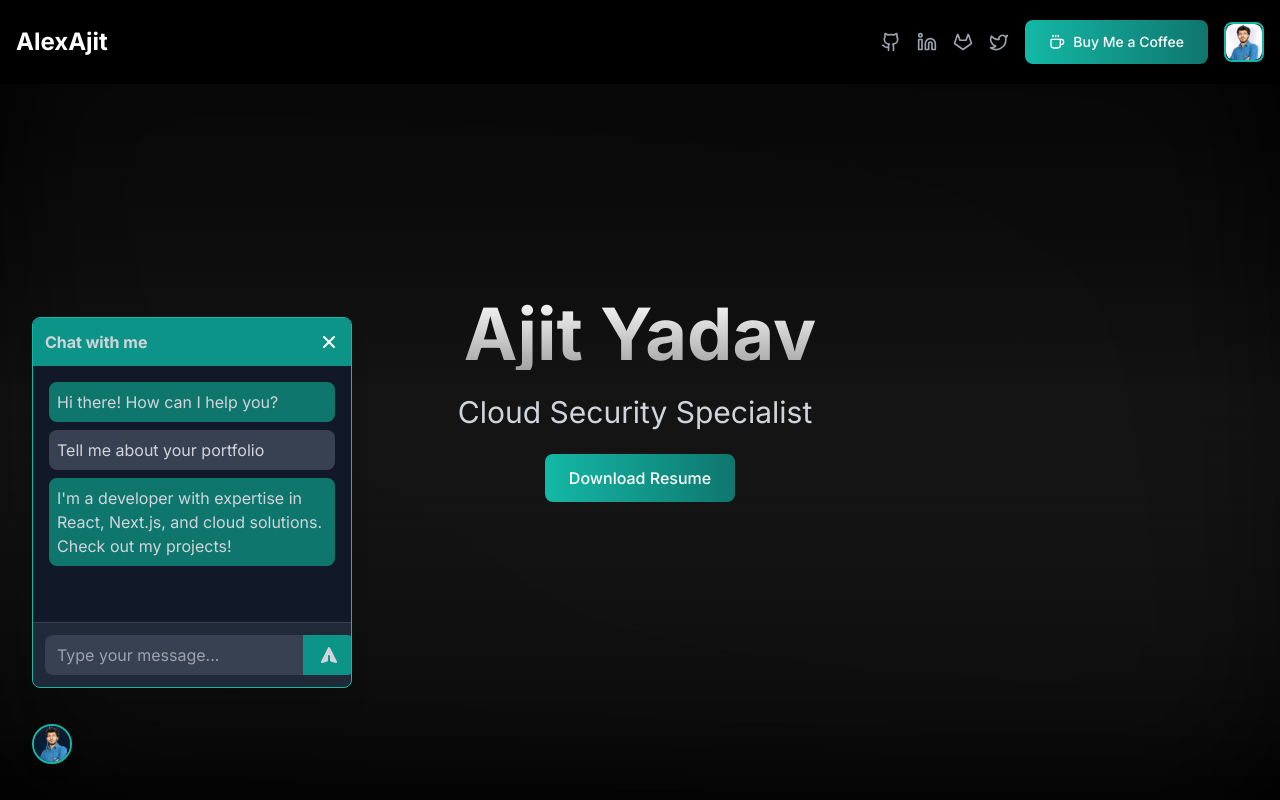
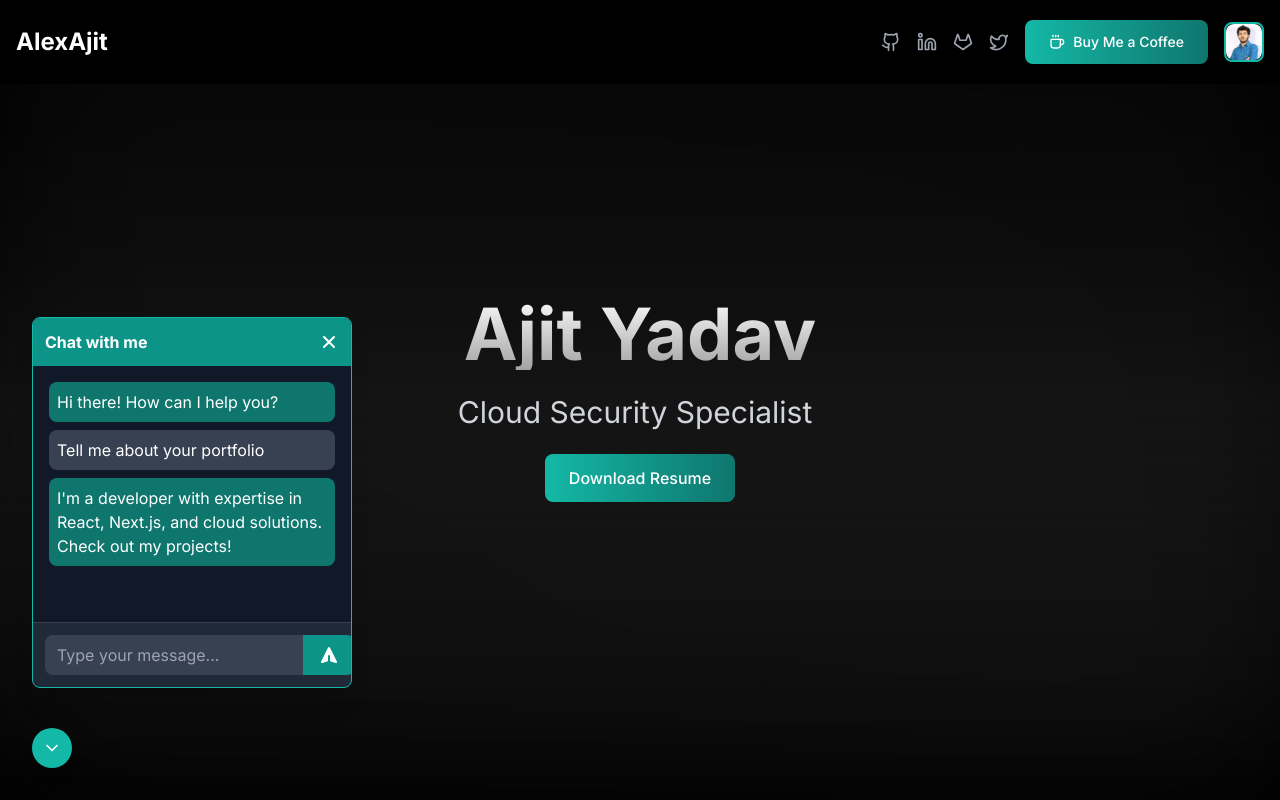
Before and after one commit to AlexAjit/See-My-Portfolio, a Next.js app: page / in a window 1280 px wide. Both pictures are taken after a click on the button 52 px from the left and 744 px from the top of the page. Shown: the top 800 px of the page. Built offline with nearby package versions, Linux system fonts and the light colour scheme.

Commit message:
ChatAvatarChanged

```diff
--- a/components/AvatarChat.jsx
+++ b/components/AvatarChat.jsx
@@ -1,8 +1,100 @@
+// // components/AvatarChat.jsx
+// "use client"
+// import { useState, useRef, useEffect } from 'react';
+// import avatar from "@/assets/avatar1.png";
+// import Image from 'next/image';
+
+// const AvatarChat = () => {
+//   const [isOpen, setIsOpen] = useState(false);
+//   const chatbotRef = useRef(null);
+
+//   // Click outside to close chatbot
+//   useEffect(() => {
+//     const handleClickOutside = (event) => {
+//       if (chatbotRef.current && !chatbotRef.current.contains(event.target) && isOpen) {
+//         setIsOpen(false);
+//       }
+//     };
+
+//     document.addEventListener('mousedown', handleClickOutside);
+//     return () => {
+//       document.removeEventListener('mousedown', handleClickOutside);
+//     };
+//   }, [isOpen]);
+
+//   // Toggle chatbot visibility
+//   const toggleChatbot = () => {
+//     setIsOpen(!isOpen);
+//   };
+
+//   return (
+//     <div className="fixed left-8 bottom-8 z-50">
+//       <div className="relative">
+//         {/* Avatar */}
+//         <button
+//           onClick={toggleChatbot}
+//           className="relative w-10 h-10 rounded-full overflow-hidden border-2 border-teal-500 hover:border-teal-400 transition-all shadow-lg"
+//           aria-label="Open chat"
+//         >
+//           <Image
+//             src={avatar}
+//             alt="Your Avatar"
+//             width={64}
+//             height={64}
+//             className="object-cover"
+//           />
+//         </button>
+
+//         {/* Chatbot */}
+//         {isOpen && (
+//           <div
+//             ref={chatbotRef}
+//             className="absolute bottom-20 left-0 w-80 bg-gray-800 rounded-lg shadow-xl border border-teal-500 overflow-hidden"
+//           >
+//             <div className="bg-teal-600 p-3 flex justify-between items-center">
+//               <span className="font-bold">Chat with me</span>
+//               <button onClick={toggleChatbot} className="text-white hover:text-gray-200">
+//                 <svg xmlns="http://www.w3.org/2000/svg" className="h-5 w-5" viewBox="0 0 20 20" fill="currentColor">
+//                   <path fillRule="evenodd" d="M4.293 4.293a1 1 0 011.414 0L10 8.586l4.293-4.293a1 1 0 111.414 1.414L11.414 10l4.293 4.293a1 1 0 01-1.414 1.414L10 11.414l-4.293 4.293a1 1 0 01-1.414-1.414L8.586 10 4.293 5.707a1 1 0 010-1.414z" clipRule="evenodd" />
+//                 </svg>
+//               </button>
+//             </div>
+//             <div className="h-64 p-4 bg-gray-900 overflow-y-auto">
+//               <div className="bg-teal-700 rounded-lg p-2 mb-2 max-w-xs ml-auto">
+//                 Hi there! How can I help you?
+//               </div>
+//               <div className="bg-gray-700 rounded-lg p-2 mb-2 max-w-xs">
+//                 Tell me about your portfolio
+//               </div>
+//               <div className="bg-teal-700 rounded-lg p-2 mb-2 max-w-xs ml-auto">
+//                 I'm a developer with expertise in React, Next.js, and cloud solutions. Check out my projects!
+//               </div>
+//             </div>
+//             <div className="p-3 border-t border-gray-700 flex">
+//               <input
+//                 type="text"
+//                 placeholder="Type your message..."
+//                 className="flex-1 bg-gray-700 rounded-l-lg px-3 py-2 focus:outline-none text-white"
+//               />
+//               <button className="bg-teal-600 rounded-r-lg px-4 py-2 hover:bg-teal-500 transition-colors">
+//                 <svg xmlns="http://www.w3.org/2000/svg" className="h-5 w-5" viewBox="0 0 20 20" fill="currentColor">
+//                   <path d="M10.894 2.553a1 1 0 00-1.788 0l-7 14a1 1 0 001.169 1.409l5-1.429A1 1 0 009 15.571V11a1 1 0 112 0v4.571a1 1 0 00.725.962l5 1.428a1 1 0 001.17-1.408l-7-14z" />
+//                 </svg>
+//               </button>
+//             </div>
+//           </div>
+//         )}
+//       </div>
+//     </div>
+//   );
+// };
+
+// export default AvatarChat;
+
 // components/AvatarChat.jsx
 "use client"
 import { useState, useRef, useEffect } from 'react';
-import avatar from "@/assets/avatar1.png";
-import Image from 'next/image';
+import { User, ChevronDown } from 'lucide-react';
 
 const AvatarChat = () => {
   const [isOpen, setIsOpen] = useState(false);
@@ -30,19 +122,17 @@ const AvatarChat = () => {
   return (
     <div className="fixed left-8 bottom-8 z-50">
       <div className="relative">
-        {/* Avatar */}
+        {/* Avatar Button */}
         <button
           onClick={toggleChatbot}
-          className="relative w-10 h-10 rounded-full overflow-hidden border-2 border-teal-500 hover:border-teal-400 transition-all shadow-lg"
+          className="relative w-10 h-10 rounded-full bg-teal-500 flex items-center justify-center text-white shadow-lg transition-all hover:bg-teal-400"
           aria-label="Open chat"
         >
-          <Image
-            src={avatar}
-            alt="Your Avatar"
-            width={64}
-            height={64}
-            className="object-cover"
-          />
+          {isOpen ? (
+            <ChevronDown size={20} />
+          ) : (
+            <User size={20} />
+          )}
         </button>
 
         {/* Chatbot */}
@@ -52,14 +142,14 @@ const AvatarChat = () => {
             className="absolute bottom-20 left-0 w-80 bg-gray-800 rounded-lg shadow-xl border border-teal-500 overflow-hidden"
           >
             <div className="bg-teal-600 p-3 flex justify-between items-center">
-              <span className="font-bold">Chat with me</span>
+              <span className="font-bold text-white">Chat with me</span>
               <button onClick={toggleChatbot} className="text-white hover:text-gray-200">
                 <svg xmlns="http://www.w3.org/2000/svg" className="h-5 w-5" viewBox="0 0 20 20" fill="currentColor">
                   <path fillRule="evenodd" d="M4.293 4.293a1 1 0 011.414 0L10 8.586l4.293-4.293a1 1 0 111.414 1.414L11.414 10l4.293 4.293a1 1 0 01-1.414 1.414L10 11.414l-4.293 4.293a1 1 0 01-1.414-1.414L8.586 10 4.293 5.707a1 1 0 010-1.414z" clipRule="evenodd" />
                 </svg>
               </button>
             </div>
-            <div className="h-64 p-4 bg-gray-900 overflow-y-auto">
+            <div className="h-64 p-4 bg-gray-900 overflow-y-auto text-white">
               <div className="bg-teal-700 rounded-lg p-2 mb-2 max-w-xs ml-auto">
                 Hi there! How can I help you?
               </div>
@@ -76,7 +166,7 @@ const AvatarChat = () => {
                 placeholder="Type your message..."
                 className="flex-1 bg-gray-700 rounded-l-lg px-3 py-2 focus:outline-none text-white"
               />
-              <button className="bg-teal-600 rounded-r-lg px-4 py-2 hover:bg-teal-500 transition-colors">
+              <button className="bg-teal-600 rounded-r-lg px-4 py-2 hover:bg-teal-500 transition-colors text-white">
                 <svg xmlns="http://www.w3.org/2000/svg" className="h-5 w-5" viewBox="0 0 20 20" fill="currentColor">
                   <path d="M10.894 2.553a1 1 0 00-1.788 0l-7 14a1 1 0 001.169 1.409l5-1.429A1 1 0 009 15.571V11a1 1 0 112 0v4.571a1 1 0 00.725.962l5 1.428a1 1 0 001.17-1.408l-7-14z" />
                 </svg>
```
